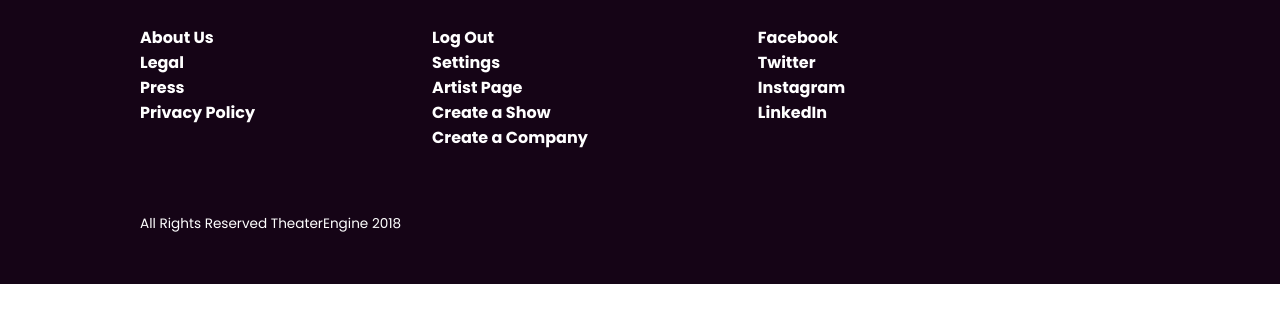
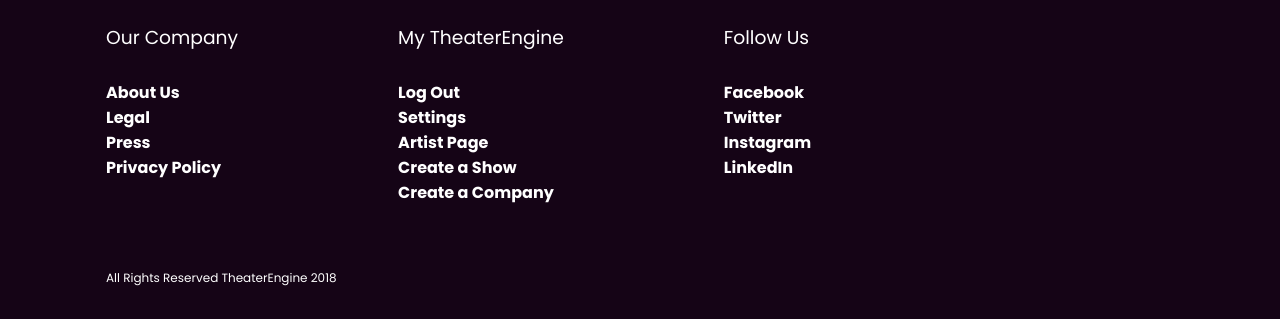
Before and after one commit to amcon/theater_demo, a plain HTML site: page index.html in a window 1280 px wide. Shown: the part 1595-1914 px from the top of the page. Before the commit the page ends 1879 px from the top, so only its background shows below. Drawn offline with Linux system fonts and the light colour scheme.

Commit message:
remove overflow

```diff
--- a/stylesheets/shared.css
+++ b/stylesheets/shared.css
@@ -1,6 +1,7 @@
 body {
 	margin: 0;
 	min-width: 800px;
+	background-color: #150416;
 }
 
 h1, h2, h3, h4, a, p, label {
@@ -29,10 +30,11 @@ a {
 .main-width {
 	width: 100%;
 	min-width: 768px;
-	max-width: 1000px;
+	max-width: 1100px;
 	margin: 0 auto;
 	height: 100%;
 	padding: 0 1em;
+	box-sizing: border-box;
 }
 
 input::-webkit-input-placeholder {
@@ -172,7 +174,7 @@ footer .main-width img {
 footer .main-width p {
 	color: white;
 	font-weight: 400;
-	font-size: .85em;
+	font-size: .75em;
 }
 
 footer .main-width .footer-sections {
```
